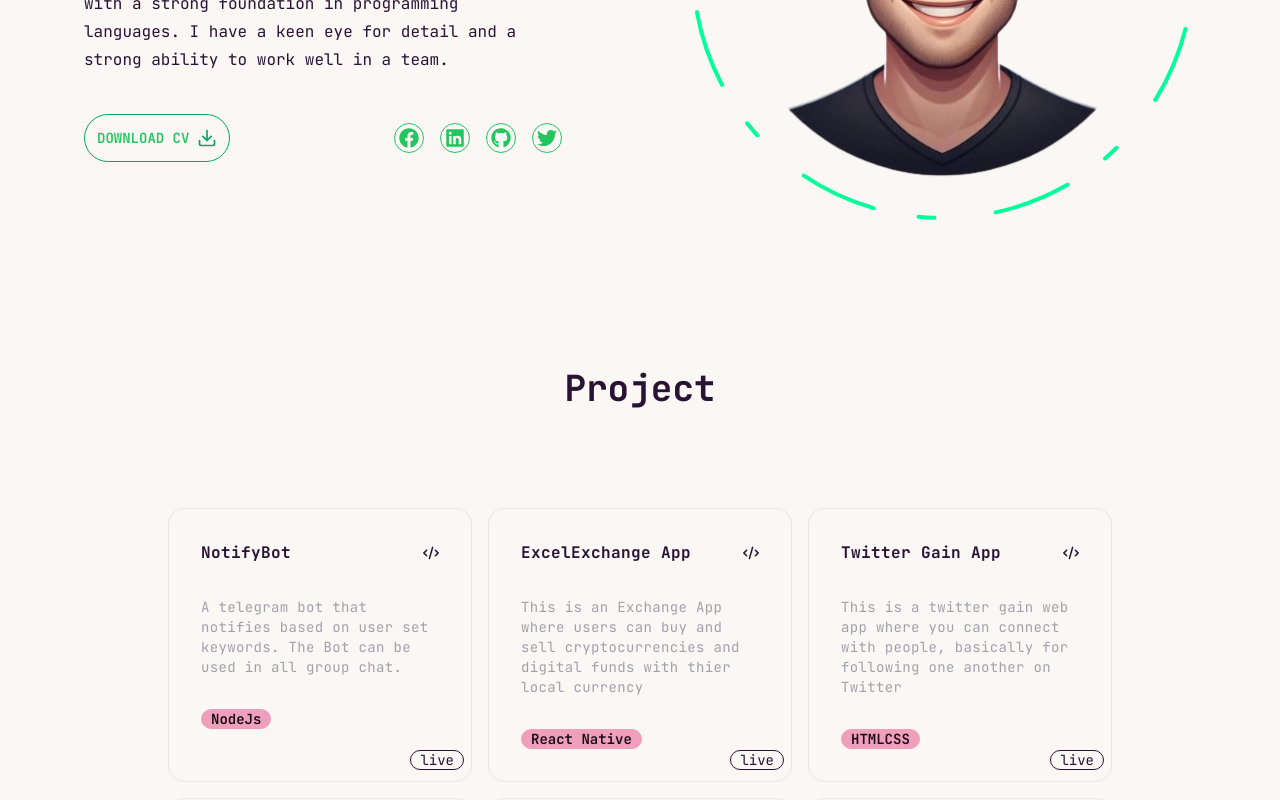
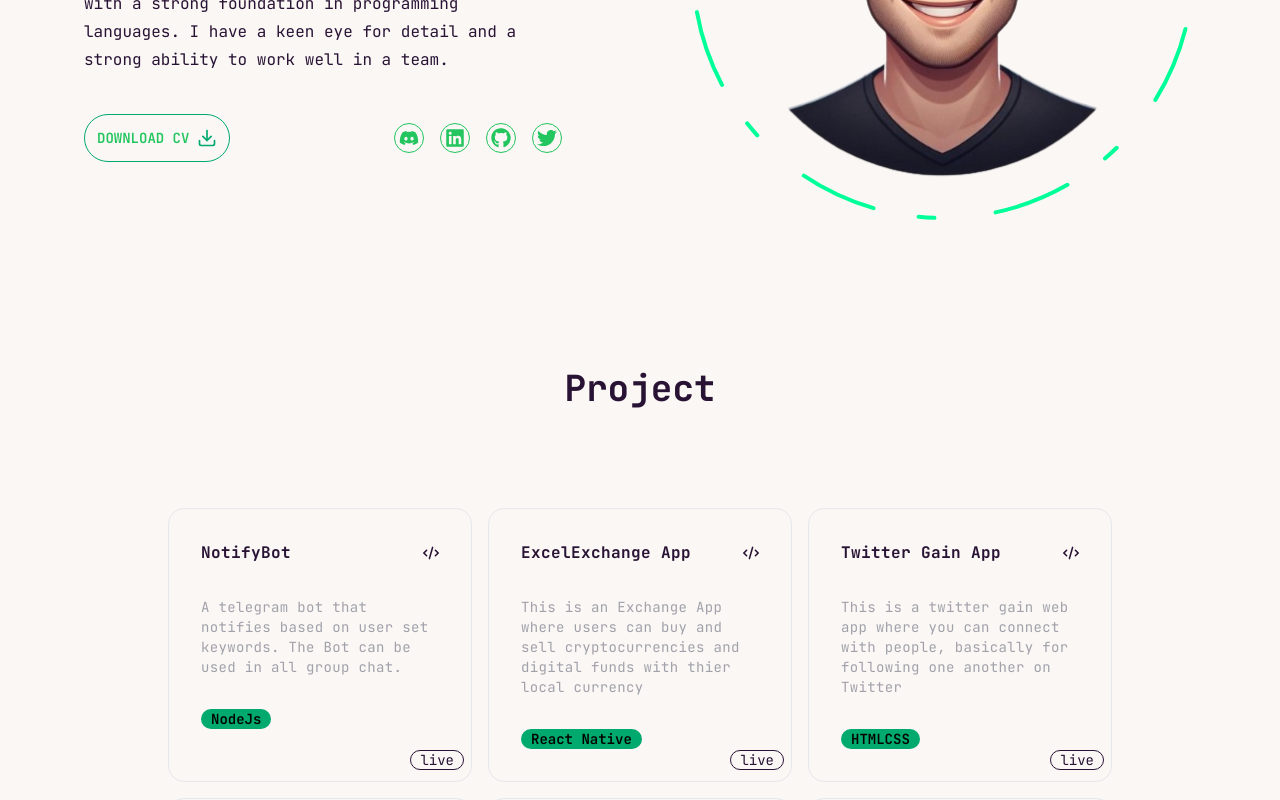
Before and after one commit to Hardeygold205/myportfolio, a Next.js app: page / in a window 1280 px wide. Shown: the part 500-1300 px from the top of the page. Built offline with nearby package versions, Linux system fonts and the light colour scheme.

Commit message:
some new changes

```diff
--- a/components/HeroSection.jsx
+++ b/components/HeroSection.jsx
@@ -2,7 +2,7 @@ import React from "react";
 import { FiDownload } from "react-icons/fi";
 import Photo from "@/constants/Photo";
 import Link from "next/link";
-import { FaFacebook, FaGithub, FaLinkedin, FaTwitter } from "react-icons/fa";
+import { FaDiscord, FaGithub, FaLinkedin, FaTwitter } from "react-icons/fa";
 import { FlipWords } from "../components/ui/flip-words";
 
 export default function HeroSection() {
@@ -34,22 +34,22 @@ export default function HeroSection() {
               </a>
               <div className="flex gap-4 items-center">
                 <Link
-                  href="/"
+                  href="/discord.com/hardeygold205"
                   className="p-1 border rounded-full border-green-500 hover:bg-green-500">
-                  <FaFacebook className="text-xl text-green-500 hover:text-white" />
+                  <FaDiscord className="text-xl text-green-500 hover:text-white" />
                 </Link>
                 <Link
-                  href="/"
+                  href="https://www.linkedin.com/in/hardeygold205/"
                   className="p-1 border rounded-full border-green-500 hover:bg-green-500">
                   <FaLinkedin className="text-xl text-green-500 hover:text-white" />
                 </Link>
                 <Link
-                  href="/"
+                  href="https://github.com/Hardeygold205"
                   className="p-1 border rounded-full border-green-500 hover:bg-green-500">
                   <FaGithub className="text-xl text-green-500 hover:text-white" />
                 </Link>
                 <Link
-                  href="/"
+                  href="https://x.com/Hardeygold205"
                   className="p-1 border rounded-full border-green-500 hover:bg-green-500">
                   <FaTwitter className="text-xl text-green-500 hover:text-white" />
                 </Link>
--- a/components/ui/card-hover-effect.jsx
+++ b/components/ui/card-hover-effect.jsx
@@ -43,11 +43,11 @@ export const HoverEffect = ({ items, className }) => {
             <CardTitle>{item.title}</CardTitle>
             <CardDescription>{item.description}</CardDescription>
             <h2 className="card-title">
-              <div className="badge badge-secondary">{item.language}</div>
+              <div className="badge badge-success">{item.language}</div>
             </h2>
           </Card>
           <div className="card-actions absolute bottom-5 z-50 right-4">
-            <div className="badge badge-outline">live</div>
+            <div className="badge badge-outline ">live</div>
           </div>
         </Link>
       ))}
--- a/constants/Photo.jsx
+++ b/constants/Photo.jsx
@@ -12,13 +12,13 @@ export default function Photo() {
         initial={{ opacity: 0 }}
         animate={{
           opacity: 1,
-          transition: { delay: 1, duration: 0.4, ease: "easeIn" },
+          transition: { delay: 0.6, duration: 0.3, ease: "easeIn" },
         }}>
         <motion.div
           initial={{ opacity: 0 }}
           animate={{
             opacity: 1,
-            transition: { delay: 1.4, duration: 0.4, ease: "easeInOut" },
+            transition: { delay: 1, duration: 0.3, ease: "easeInOut" },
           }}
           className="w-[298px] h-[298px] xl:w-[498px] xl:h-[498px] mix-blend-normal absolute">
           <Image
```
Also changed, not shown: components/Project.jsx (+0 -55 lines).
